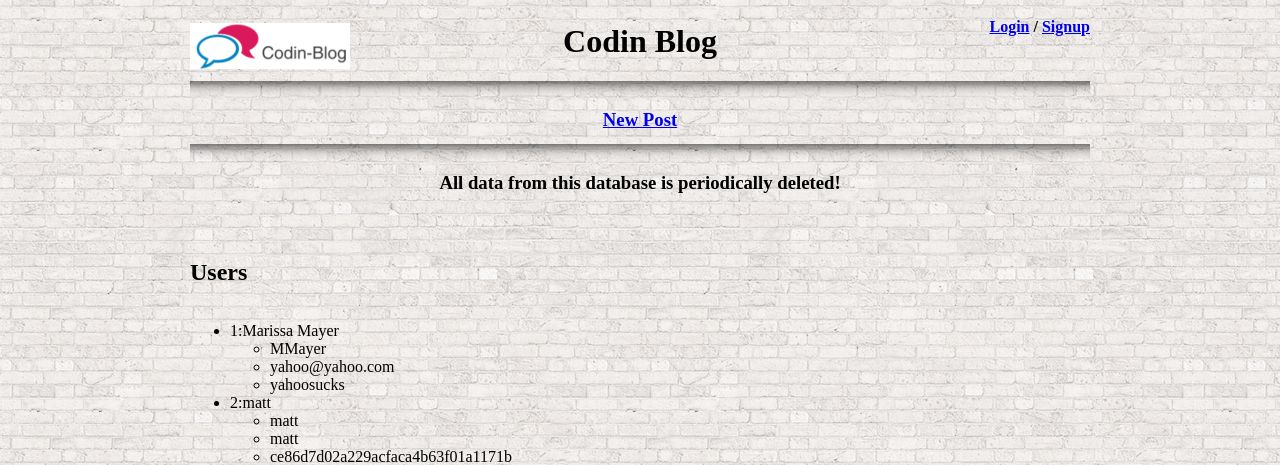
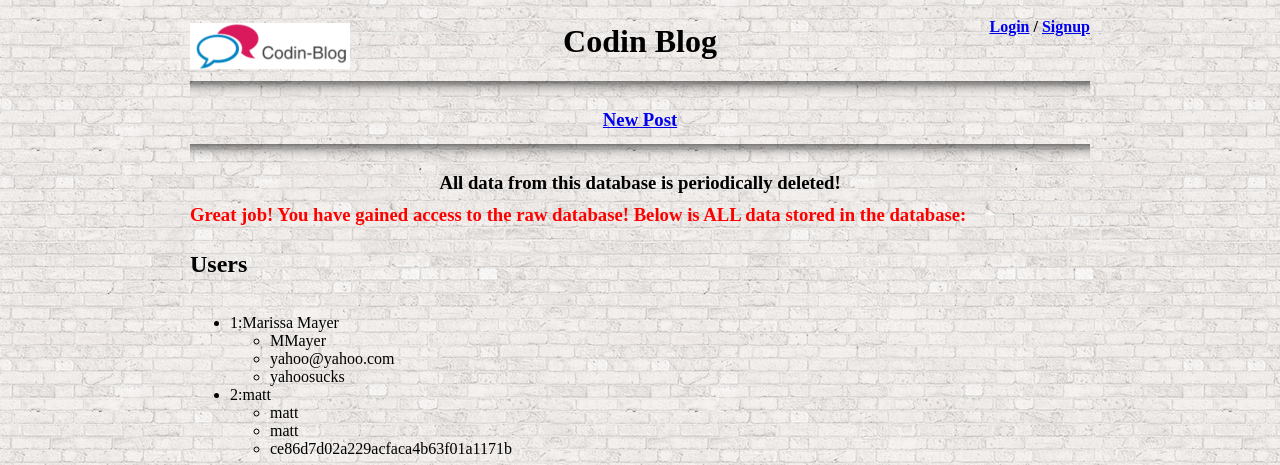
Before and after one commit to acronymcreations/Hack-a-thon, a Flask app: page /all in a window 1280 px wide. Shown: the top 465 px of the page. Run offline with Flask 2, Linux system fonts and the light colour scheme; some web fonts are replaced.

Commit message:
minor html changes

```diff
--- a/templates/all.html
+++ b/templates/all.html
@@ -1,6 +1,7 @@
 {% extends 'base.html' %}
 
 {% block content %}
+	<h3 clas="all text-center"><font color="red">Great job! You have gained access to the raw database! Below is ALL data stored in the database:</font></h3>
 	<h2 class="all">Users</h2>
 	<ul>
 		{% for p in users %}
--- a/templates/base.html
+++ b/templates/base.html
@@ -29,7 +29,7 @@
 	</h3>
 	<hr class="all top-bar">
 	<h3 class="all text-center">All data from this database is periodically deleted!</h3>
-	<h2 class="all">{{title}}</h2>
+
 
 		{% block content %}
 		{% endblock %}
```
